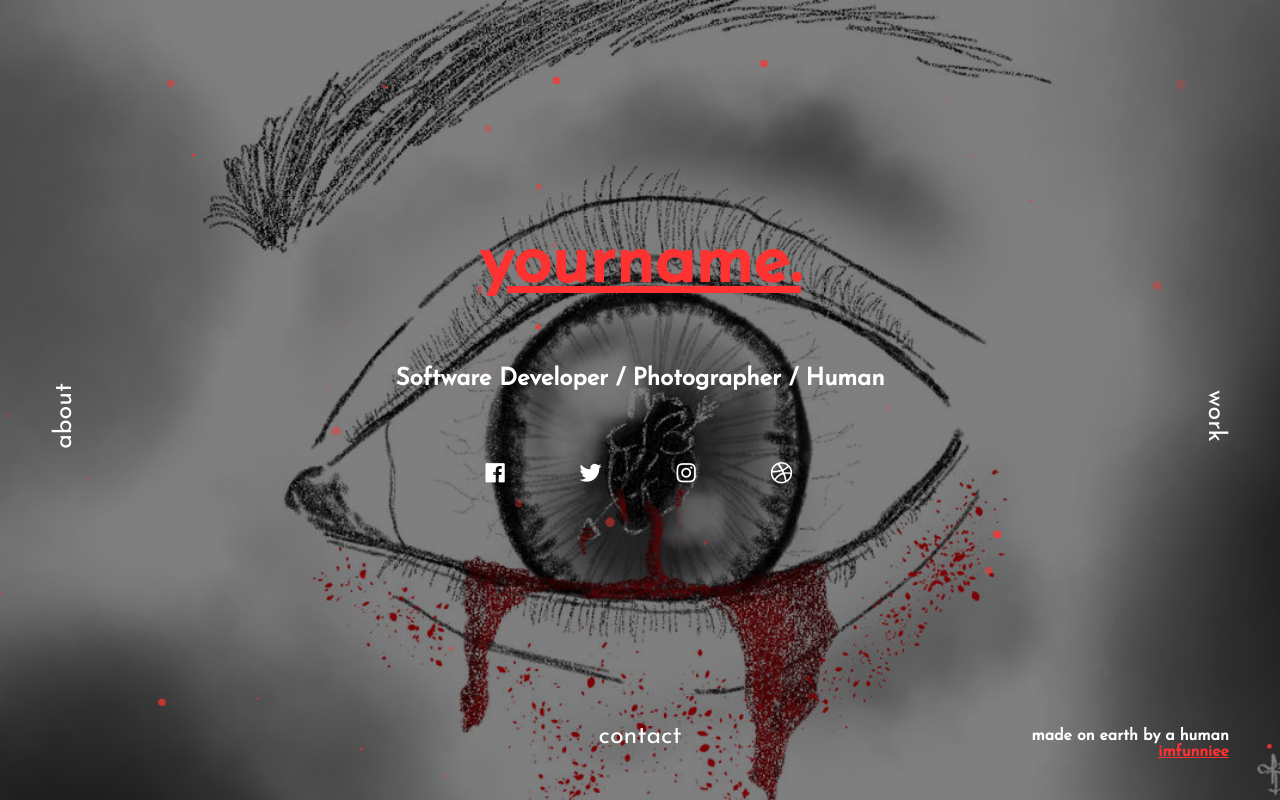
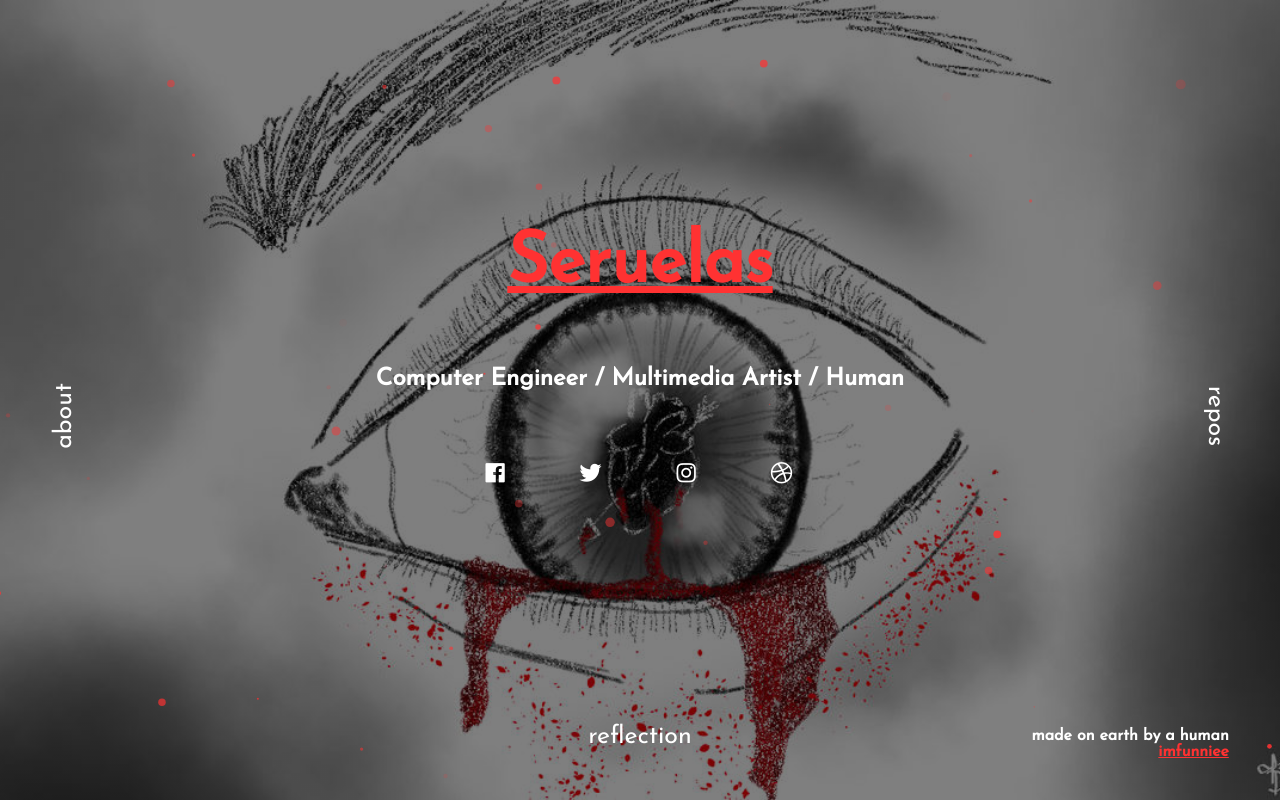
Before and after one commit to TuRonnDraco/CPE232_RKHSCPE31S4, a plain HTML site: page index.html in a window 1280 px wide. Drawn offline with nearby package versions, Linux system fonts and the light colour scheme.

Commit message:
Update index.html

```diff
--- a/index.html
+++ b/index.html
@@ -25,15 +25,15 @@
         <div class="box2 onlywide animated bounceOutRight" style="animation-delay:1.7s;"></div>
     </div>
     <a id="about" onclick="showabout()" class="animated fadeIn" style="animation-delay:2.2s;">about</a>
-    <a id="work" onclick="showwork()" class="animated fadeIn" style="animation-delay:2.2s;">work</a>
-    <a id="contact" onclick="showcontact()" class="animated fadeIn" style="animation-delay:2.2s;">contact</a>
+    <a id="work" onclick="showwork()" class="animated fadeIn" style="animation-delay:2.2s;">repos</a>
+    <a id="contact" onclick="showcontact()" class="animated fadeIn" style="animation-delay:2.2s;">reflection</a>
     <div id="middle" class="animated slideInDown" style="animation-delay:2.0s;">
-        <h1>yourname.</h1>
-        <h2>Software Developer / Photographer / Human</h2>
+        <h1>Seruelas</h1>
+        <h2>Computer Engineer / Multimedia Artist / Human</h2>
         <div id="menu">
             <a onclick="showabout()">about</a>
-            <a onclick="showwork()">work</a>
-            <a onclick="showcontact()">contact</a>
+            <a onclick="showwork()">repos</a>
+            <a onclick="showcontact()">reflection</a>
         </div>
         <table>
                 <tr>
```
